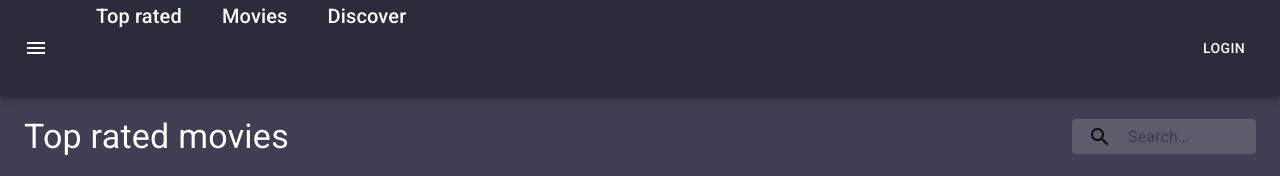
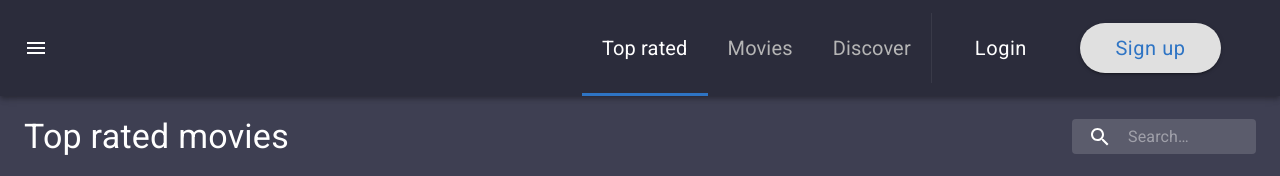
Before and after one commit to SergeyDragunov/film-challenge-app, a React (Create React App) app: page / in a window 1280 px wide. Shown: the top 176 px of the page. Built offline with nearby package versions, Linux system fonts and the light colour scheme; grey boxes are pictures that could not be loaded.

Commit message:
Header structure

```diff
--- a/src/components/Header/Header.jsx
+++ b/src/components/Header/Header.jsx
@@ -1,28 +1,90 @@
-import React from 'react';
-import { Link as RouterLink } from 'react-router-dom';
-import { makeStyles } from '@material-ui/core/styles';
-import AppBar from '@material-ui/core/AppBar';
-import Toolbar from '@material-ui/core/Toolbar';
-import Typography from '@material-ui/core/Typography';
-import Button from '@material-ui/core/Button';
-import IconButton from '@material-ui/core/IconButton';
-import Link from '@material-ui/core/Link';
-import MenuIcon from '@material-ui/icons/Menu';
+import React from "react";
+import { NavLink } from "react-router-dom";
+import Avatar from "@material-ui/core/Avatar";
+import Grid from "@material-ui/core/Grid";
+import { makeStyles } from "@material-ui/core/styles";
+import AppBar from "@material-ui/core/AppBar";
+import Toolbar from "@material-ui/core/Toolbar";
+import Button from "@material-ui/core/Button";
+import AddIcon from "@material-ui/icons/Add";
+import IconButton from "@material-ui/core/IconButton";
+import Link from "@material-ui/core/Link";
+import MenuIcon from "@material-ui/icons/Menu";
 
 const useStyles = makeStyles(theme => ({
   header: {
     backgroundColor: "#2B2C3B"
   },
   menuButton: {
-    marginRight: theme.spacing(2),
+    marginRight: theme.spacing(2)
   },
   nav: {
     flexGrow: 1,
+    display: "flex",
+    justifyContent: "flex-end",
     height: "96px"
   },
   link: {
+    height: "100%",
+    display: "inline-flex",
+    position: "relative",
+    alignItems: "center",
+    padding: "0px 20px",
+    color: "#B5B5B5",
+    fontWeight: "400",
+    fontSize: "20px",
+    "&::after": {
+      content: "''",
+      position: "absolute",
+      bottom: 0,
+      left: 0,
+      height: 3,
+      width: "0",
+      backgroundColor: "#2E74C4",
+      transition: theme.transitions.create("width")
+    },
+    "&.selected": {
+      color: "#ffffff",
+      "&::after": {
+        width: "100%"
+      }
+    }
+  },
+  headerSide: {
+    padding: "10px 35px",
+    borderLeft: "1px solid #393A48"
+  },
+  loginButton: {
+    textTransform: "none",
+    fontSize: "20px",
+    fontWeight: "400"
+  },
+  signUpButton: {
+    height: "50px",
+    width: "141px",
+    marginLeft: "45px",
+    borderRadius: "25px",
+    color: "#2E74C4",
+    textTransform: "none",
+    fontSize: "20px",
+    fontWeight: "400",
+  },
+  addMovieButton: {
+    height: "50px",
+    width: "134px",
+    borderRadius: "2px",
+    backgroundColor: "#2E74C4",
     color: "#ffffff",
-    padding: "0px 20px"
+    textTransform: "none",
+    fontWeight: "400",
+    "&:hover": {
+      backgroundColor: "#2E74C4"
+    }
+  },
+  avatar: {
+    height: "59px",
+    width: '59px',
+    marginLeft: "70px"
   }
 }));
 
@@ -38,30 +100,90 @@ const navItems = [
   {
     title: "Discover",
     href: "/discover"
-  },
+  }
 ];
+
+const MyLink = props => (
+  <NavLink
+    exact
+    to={props.to}
+    className={props.className}
+    activeClassName="selected"
+  >
+    {props.children}
+  </NavLink>
+);
+
+const AuthControls = () => {
+  const classes = useStyles();
+
+  return (
+    <div>
+      <Button color="inherit" className={classes.loginButton}>
+        Login
+      </Button>
+      <Button variant="contained" className={classes.signUpButton}>
+        Sign up
+      </Button>
+    </div>
+  )
+}
+
+const UserHeader = () => {
+  const classes = useStyles();
+
+  return (
+    <Grid container alignItems="center">
+      <Button
+        variant="contained"
+        color="primary"
+        className={classes.addMovieButton}
+      >
+        <AddIcon />
+        Add movie
+      </Button>
+      <Avatar
+        alt="Remy Sharp"
+        src="https://material-ui.com/static/images/avatar/1.jpg"
+        className={classes.avatar}
+      />
+    </Grid>
+  )
+}
 
 const Header = () => {
   const classes = useStyles();
+
   return (
     <AppBar position="static" className={classes.header}>
       <Toolbar>
-        <IconButton edge="start" className={classes.menuButton} color="inherit" aria-label="Menu">
+        <IconButton
+          edge="start"
+          className={classes.menuButton}
+          color="inherit"
+          aria-label="Menu"
+        >
           <MenuIcon />
         </IconButton>
-        <Typography variant="h6" className={classes.nav}>
-          {
-            navItems.map(item =>
-              <Link className={classes.link} component={RouterLink} to={item.href} key={item.title}>
-                {item.title}
-              </Link>
-            )
-          }
-        </Typography>
-        <Button color="inherit">Login</Button>
+        <Grid className={classes.nav}>
+          {navItems.map(item => (
+            <Link
+              className={classes.link}
+              component={MyLink}
+              to={item.href}
+              key={item.title}
+              underline="none"
+            >
+              {item.title}
+            </Link>
+          ))}
+        </Grid>
+        <div className={classes.headerSide}>
+          {false ? <UserHeader/> : <AuthControls />}
+        </div>
       </Toolbar>
     </AppBar>
   );
-}
+};
 
 export default Header;
--- a/src/components/SearchInput/SearchInput.jsx
+++ b/src/components/SearchInput/SearchInput.jsx
@@ -14,6 +14,7 @@ const useStyles = makeStyles(theme => ({
     },
     marginLeft: 0,
     width: '100%',
+    color: '#ffffff',
     [theme.breakpoints.up('sm')]: {
       marginLeft: theme.spacing(1),
       width: 'auto',
```
